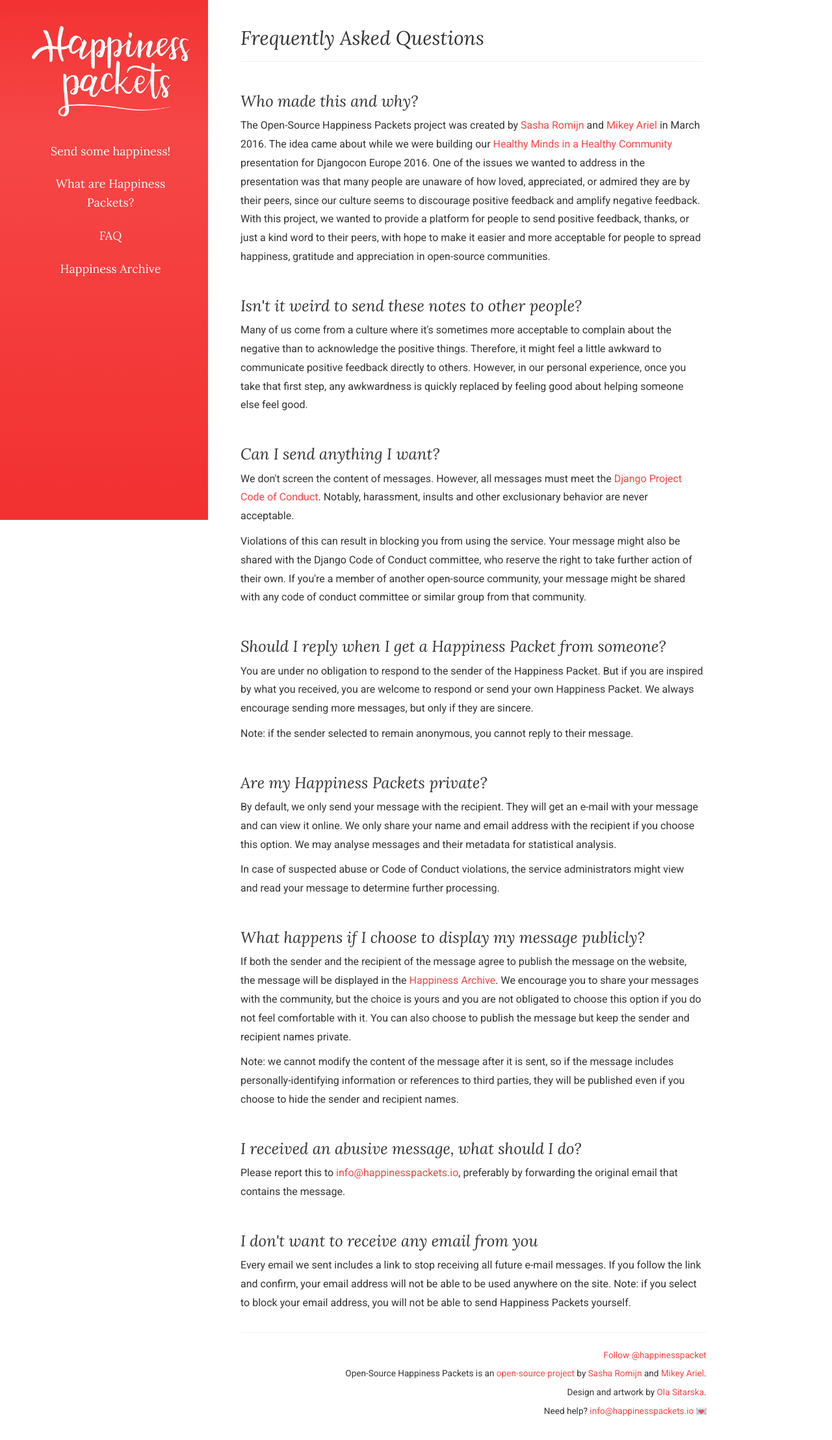
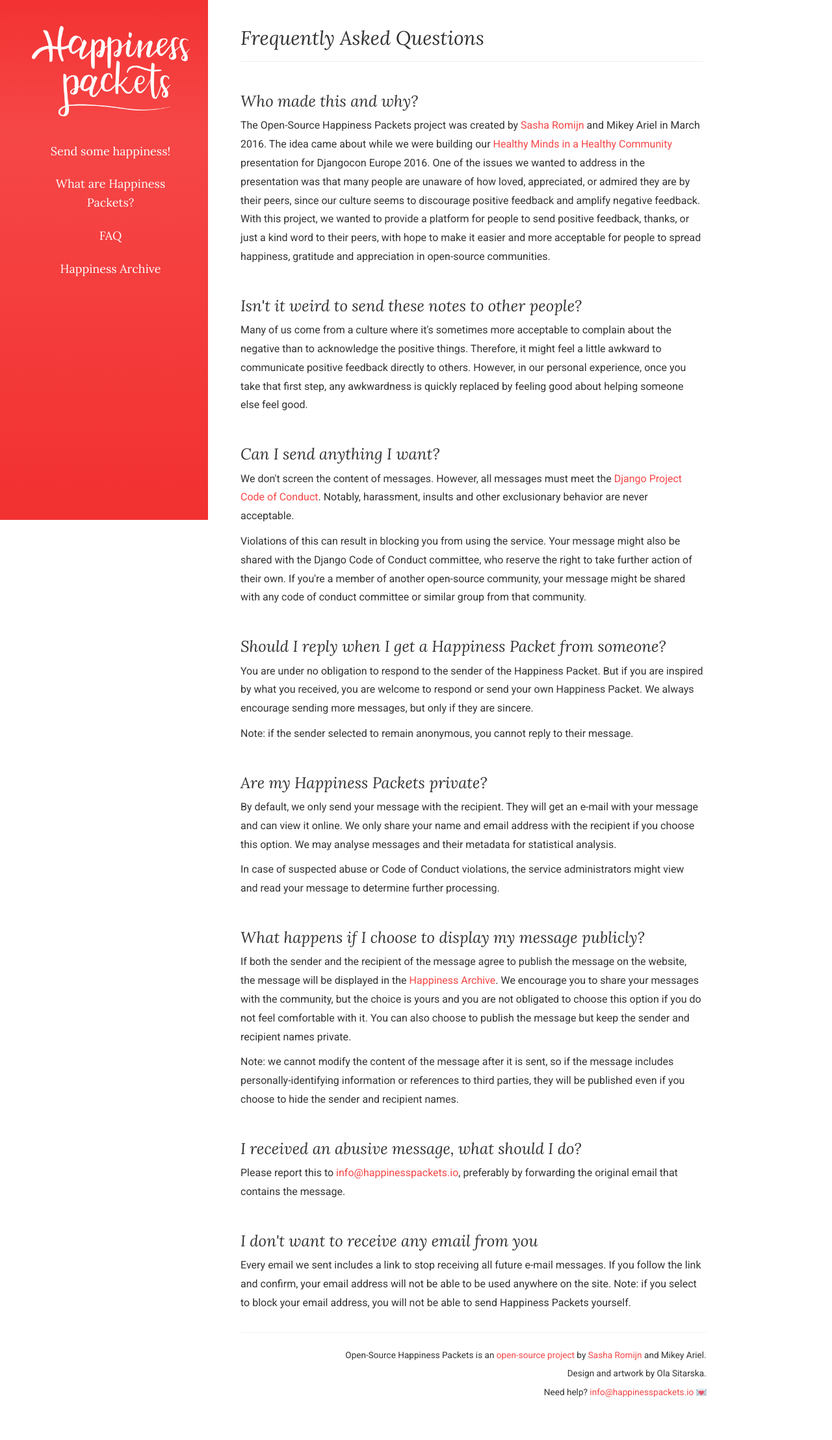
Before and after one commit to happinesspackets/happinesspackets, a Django app: page /faq/ in a window 1280 px wide. Shown: the whole page at 65% size. After the commit the page ends 2150 px from the top, so only its background shows below. Run offline with Django 5.2, Linux system fonts and the light colour scheme; some libraries are stand-ins or nearby versions.

Commit message:
fix docker

```diff
--- a/pyproject.toml
+++ b/pyproject.toml
@@ -13,7 +13,6 @@ dependencies = [
     "dj-database-url>=2.3",
     "whitenoise>=6.8",
     "python-dateutil>=2.9",
-    "factory-boy>=3.3",
     "psycopg2-binary>=2.9",
     "gunicorn>=23.0",
 ]
@@ -21,6 +20,7 @@ dependencies = [
 [dependency-groups]
 dev = [
     "coverage>=7.6",
+    "factory-boy>=3.3",
     "django-debug-toolbar>=5.0",
     "selenium>=4.27",
     "ipython>=8.30",
--- a/templates/base.html
+++ b/templates/base.html
@@ -50,15 +50,12 @@
             </div>
             <footer class="col-md-10"><small>
                 <hr>
-                <a href="https://twitter.com/happinesspacket" class="twitter-follow-button" data-show-count="false" data-size="large" data-dnt="true">Follow @happinesspacket</a>
-                <script>!function(d,s,id){var js,fjs=d.getElementsByTagName(s)[0],p=/^http:/.test(d.location)?'http':'https';if(!d.getElementById(id)){js=d.createElement(s);js.id=id;js.src=p+'://platform.twitter.com/widgets.js';fjs.parentNode.insertBefore(js,fjs);}}(document, 'script', 'twitter-wjs');</script>
-                <br>
                 Open-Source Happiness Packets is an
                 <a href="https://github.com/mxsasha/happinesspackets/">open-source project</a> by
-                <a href="https://twitter.com/mxsash">Sasha Romijn</a> and
-                <a href="https://twitter.com/thatdocslady">Mikey Ariel</a>.
+                <a href="https://hachyderm.io/@sash">Sasha Romijn</a> and
+                Mikey Ariel.
                 <br>
-                Design and artwork by <a href="https://twitter.com/olasitarska">Ola Sitarska</a>.
+                Design and artwork by Ola Sitarska.
                 <br>
                 Need help? <a href="mailto:info@happinesspackets.io">info@happinesspackets.io</a>
                 <img class="emoji" src="{% static 'images/emoji/loveletter.png' %}" alt="💌" title="Love letter" aria-label="Emoji: Love letter" style="vertical-align: text-bottom">
--- a/templates/base_email.html
+++ b/templates/base_email.html
@@ -19,9 +19,9 @@
             <p>
                 Open-source happiness packets is an
                 <a href="https://github.com/erikr/happinesspackets/" style="color: #F64747;">open-source project</a> by
-                <a href="https://twitter.com/mxsash" style="color: #F64747;">Sasha Romijn</a> and
-                <a href="https://twitter.com/thatdocslady" style="color: #F64747;">Mikey Ariel</a>.
-                Design and artwork by <a href="https://twitter.com/olasitarska" style="color: #F64747;">Ola Sitarska</a>.
+                <a href="https://hachyderm.io/@sash" style="color: #F64747;">Sasha Romijn</a> and
+                Mikey Ariel.
+                Design and artwork by Ola Sitarska.
                 <br>
                 Need help? <a href="mailto:info@happinesspackets.io" style="color: #F64747;">info@happinesspackets.io</a>
             </p>
--- a/templates/messaging/faq.html
+++ b/templates/messaging/faq.html
@@ -8,8 +8,8 @@
 
     <h3>Who made this and why?</h3>
     <p>
-        The Open-Source Happiness Packets project was created by <a href="https://twitter.com/mxsash">Sasha Romijn</a> and
-        <a href="https://twitter.com/thatdocslady">Mikey Ariel</a> in March 2016.
+        The Open-Source Happiness Packets project was created by <a href="https://hachyderm.io/@sash">Sasha Romijn</a> and
+        Mikey Ariel in March 2016.
         The idea came about while we were building our
         <a href="https://2016.djangocon.eu/speakers/13">Healthy Minds in a Healthy Community</a> presentation
         for Djangocon Europe 2016. One of the issues we wanted to address in the presentation was that many
```
Also changed, not shown: 4 other files.
